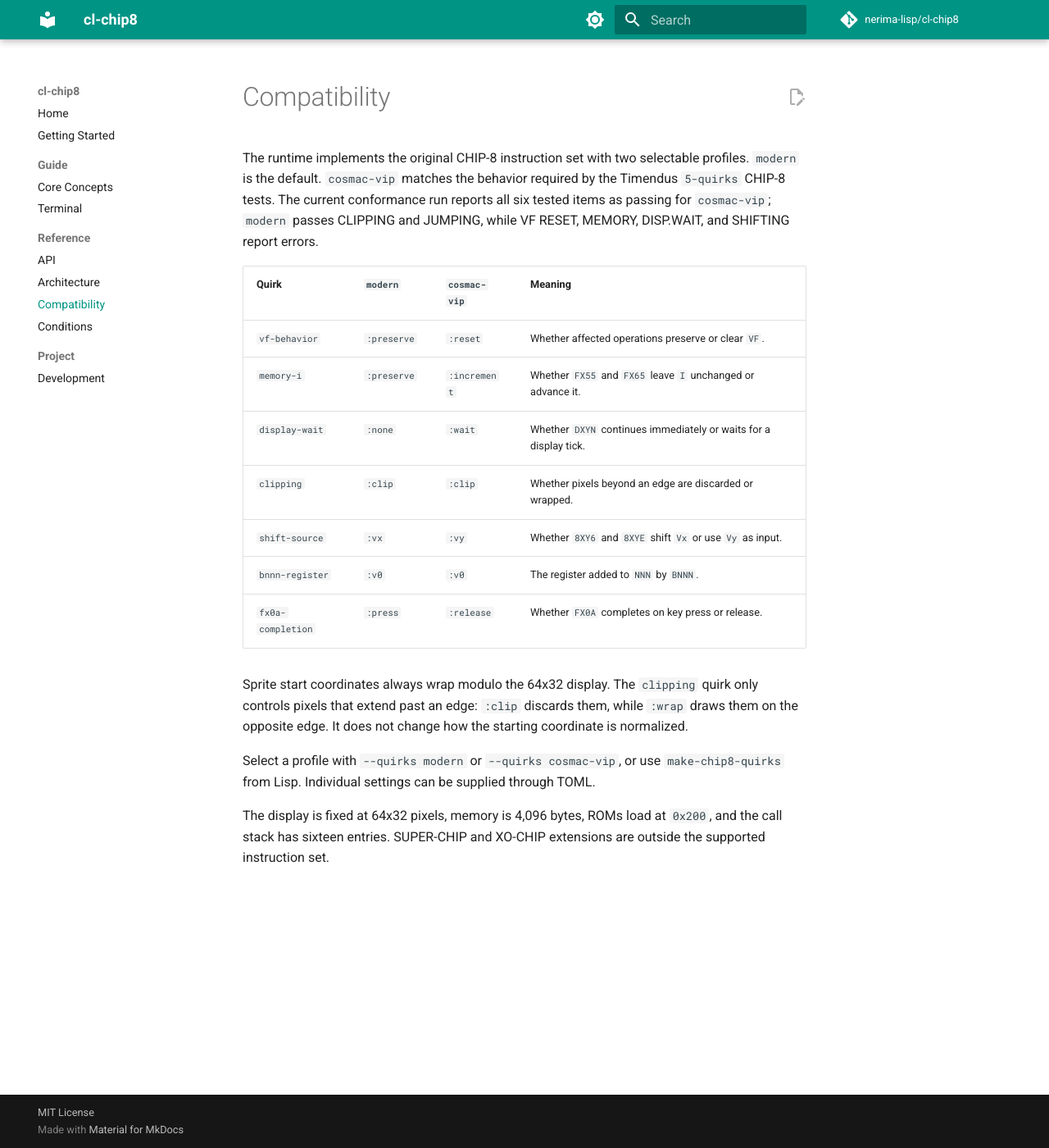
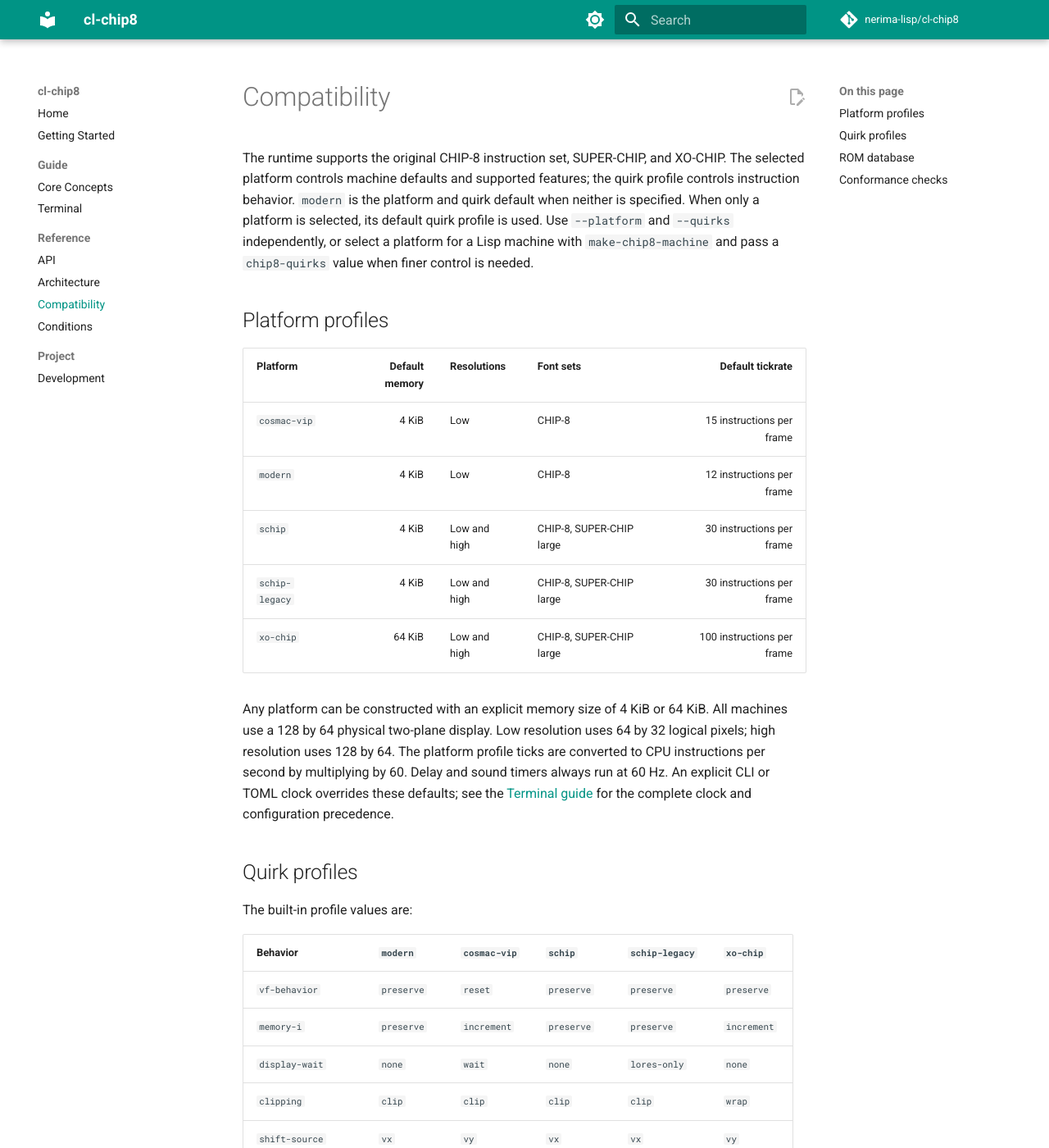
Before and after one commit to nerima-lisp/cl-chip8, an MkDocs documentation site: the page built from docs/src/reference/compatibility.md, in a window 1280 px wide and 1400 px high. Shown: the whole window at 82% size. Built offline with MkDocs 1.6.1 and Material for MkDocs 9.7.7, drawn with Linux system fonts in a browser that asks for light colours; comment, search, counter and statistics services are not loaded; some of the changed text lies outside the part shown.

Commit message:
docs: document unreleased platform and ROM support

```diff
--- a/docs/src/reference/compatibility.md
+++ b/docs/src/reference/compatibility.md
@@ -1,29 +1,100 @@
 # Compatibility
 
-The runtime implements the original CHIP-8 instruction set with two selectable
-profiles. `modern` is the default. `cosmac-vip` matches the behavior required by
-the Timendus `5-quirks` CHIP-8 tests. The current conformance run reports all
-six tested items as passing for `cosmac-vip`; `modern` passes CLIPPING and
-JUMPING, while VF RESET, MEMORY, DISP.WAIT, and SHIFTING report errors.
+The runtime supports the original CHIP-8 instruction set, SUPER-CHIP, and
+XO-CHIP. The selected platform controls machine defaults and supported
+features; the quirk profile controls instruction behavior. `modern` is the
+platform and quirk default when neither is specified. When only a platform is
+selected, its default quirk profile is used. Use `--platform` and `--quirks`
+independently, or select a platform for a Lisp machine with
+`make-chip8-machine` and pass a `chip8-quirks` value when finer control is
+needed.
 
-| Quirk | `modern` | `cosmac-vip` | Meaning |
-|---|---|---|---|
-| `vf-behavior` | `:preserve` | `:reset` | Whether affected operations preserve or clear `VF`. |
-| `memory-i` | `:preserve` | `:increment` | Whether `FX55` and `FX65` leave `I` unchanged or advance it. |
-| `display-wait` | `:none` | `:wait` | Whether `DXYN` continues immediately or waits for a display tick. |
-| `clipping` | `:clip` | `:clip` | Whether pixels beyond an edge are discarded or wrapped. |
-| `shift-source` | `:vx` | `:vy` | Whether `8XY6` and `8XYE` shift `Vx` or use `Vy` as input. |
-| `bnnn-register` | `:v0` | `:v0` | The register added to `NNN` by `BNNN`. |
-| `fx0a-completion` | `:press` | `:release` | Whether `FX0A` completes on key press or release. |
+## Platform profiles
 
-Sprite start coordinates always wrap modulo the 64x32 display. The
-`clipping` quirk only controls pixels that extend past an edge: `:clip`
-discards them, while `:wrap` draws them on the opposite edge. It does not
-change how the starting coordinate is normalized.
+| Platform | Default memory | Resolutions | Font sets | Default tickrate |
+|---|---:|---|---|---:|
+| `cosmac-vip` | 4 KiB | Low | CHIP-8 | 15 instructions per frame |
+| `modern` | 4 KiB | Low | CHIP-8 | 12 instructions per frame |
+| `schip` | 4 KiB | Low and high | CHIP-8, SUPER-CHIP large | 30 instructions per frame |
+| `schip-legacy` | 4 KiB | Low and high | CHIP-8, SUPER-CHIP large | 30 instructions per frame |
+| `xo-chip` | 64 KiB | Low and high | CHIP-8, SUPER-CHIP large | 100 instructions per frame |
 
-Select a profile with `--quirks modern` or `--quirks cosmac-vip`, or use
-`make-chip8-quirks` from Lisp. Individual settings can be supplied through TOML.
+Any platform can be constructed with an explicit memory size of 4 KiB or 64
+KiB. All machines use a 128 by 64 physical two-plane display. Low resolution
+uses 64 by 32 logical pixels; high resolution uses 128 by 64. The platform
+profile ticks are converted to CPU instructions per second by multiplying by
+60. Delay and sound timers always run at 60 Hz. An explicit CLI or TOML clock
+overrides these defaults; see the [Terminal guide](../guide/terminal.md) for
+the complete clock and configuration precedence.
 
-The display is fixed at 64x32 pixels, memory is 4,096 bytes, ROMs load at
-`0x200`, and the call stack has sixteen entries. SUPER-CHIP and XO-CHIP
-extensions are outside the supported instruction set.
+## Quirk profiles
+
+The built-in profile values are:
+
+| Behavior | `modern` | `cosmac-vip` | `schip` | `schip-legacy` | `xo-chip` |
+|---|---|---|---|---|---|
+| `vf-behavior` | `preserve` | `reset` | `preserve` | `preserve` | `preserve` |
+| `memory-i` | `preserve` | `increment` | `preserve` | `preserve` | `increment` |
+| `display-wait` | `none` | `wait` | `none` | `lores-only` | `none` |
+| `clipping` | `clip` | `clip` | `clip` | `clip` | `wrap` |
+| `shift-source` | `vx` | `vy` | `vx` | `vx` | `vy` |
+| `bnnn-register` | `v0` | `v0` | `vx` | `vx` | `v0` |
+| `fx0a-completion` | `press` | `release` | `press` | `press` | `press` |
+| `lores-sprite` | `16x16` | `16x16` | `16x16` | `8x16` | `16x16` |
+| `collision` | `flag` | `flag` | `flag` | `row-count` | `flag` |
+| `lores-scroll` | `full` | `full` | `full` | `half` | `full` |
+| `mode-switch-clear` | `true` | `true` | `true` | `false` | `true` |
+
+`vf-behavior` selects whether affected arithmetic and logic instructions
+preserve or clear `VF`. `memory-i` controls how `FX55` and `FX65` update `I`:
+`preserve` leaves it unchanged, `increment` advances it by `X + 1`, and
+`increment-x` advances it by `X`. `display-wait` controls whether drawing
+waits for a display tick, only in low resolution, or not at all.
+
+`clipping` either discards sprite pixels beyond an edge or wraps them to the
+opposite edge. Sprite start coordinates wrap in every profile. `shift-source`
+chooses whether `8XY6` and `8XYE` read `Vx` or `Vy`; `bnnn-register` selects
+the register added to `NNN`. `fx0a-completion` chooses key press or key
+release. `lores-sprite` selects the width used by low-resolution `DXY0`.
+`collision` normally sets `VF` to a collision flag; the legacy row-count mode
+reports colliding rows and clipped rows for high-resolution drawing.
+`lores-scroll` changes the low-resolution distance used by SCHIP scroll
+instructions. `mode-switch-clear` controls whether changing resolution clears
+the display.
+
+The TOML key `vf_reset` maps to the API field `vf-behavior`; `true` selects
+`:reset` and `false` selects `:preserve`.
+
+The CLI selects a complete quirk profile with `--quirks`; TOML can also set
+individual keys in `[chip8]`. From Lisp, pass profile and override keywords to
+`make-chip8-quirks`. TOML keys use underscores, such as `vf_reset`,
+`lores_sprite`, `lores_scroll`, and `mode_switch_clear`.
+
+## ROM database
+
+The bundled database matches ROM bytes by SHA-1. A matching record may supply
+supported platform names, platform-specific compatibility quirks, a ROM
+tickrate, and pixel colors. Recognized upstream platforms map as follows:
+
+| Database platform | cl-chip8 profile |
+|---|---|
+| `originalChip8` | `cosmac-vip` |
+| `modernChip8` | `modern` |
+| `chip48`, `superchip1` | `schip-legacy` |
+| `superchip` | `schip` |
+| `xochip` | `xo-chip` |
+
+Records identifying only `hybridVIP`, `megachip8`, or `chip8x` are known but
+unsupported. cl-chip8 signals `chip8-unsupported-platform` before starting the
+terminal session for such a matched ROM. Explicit CLI `--platform` or
+`--quirks` bypasses this check so a user can choose how to run the ROM. TOML
+platform or quirks settings do not bypass it. An unmatched ROM uses the
+ordinary defaults.
+
+## Conformance checks
+
+The test suite includes the Timendus CHIP-8 test ROMs. It also has an optional
+chip8Archive corpus compatibility check, configured through
+`CL_CHIP8_ROM_CORPUS`; the Nix flake check supplies both corpora and verifies
+the generated ROM database against its checked-in data. See the
+[development guide](../project/development.md) for the commands.
```
Also changed, not shown: CHANGELOG.md.
